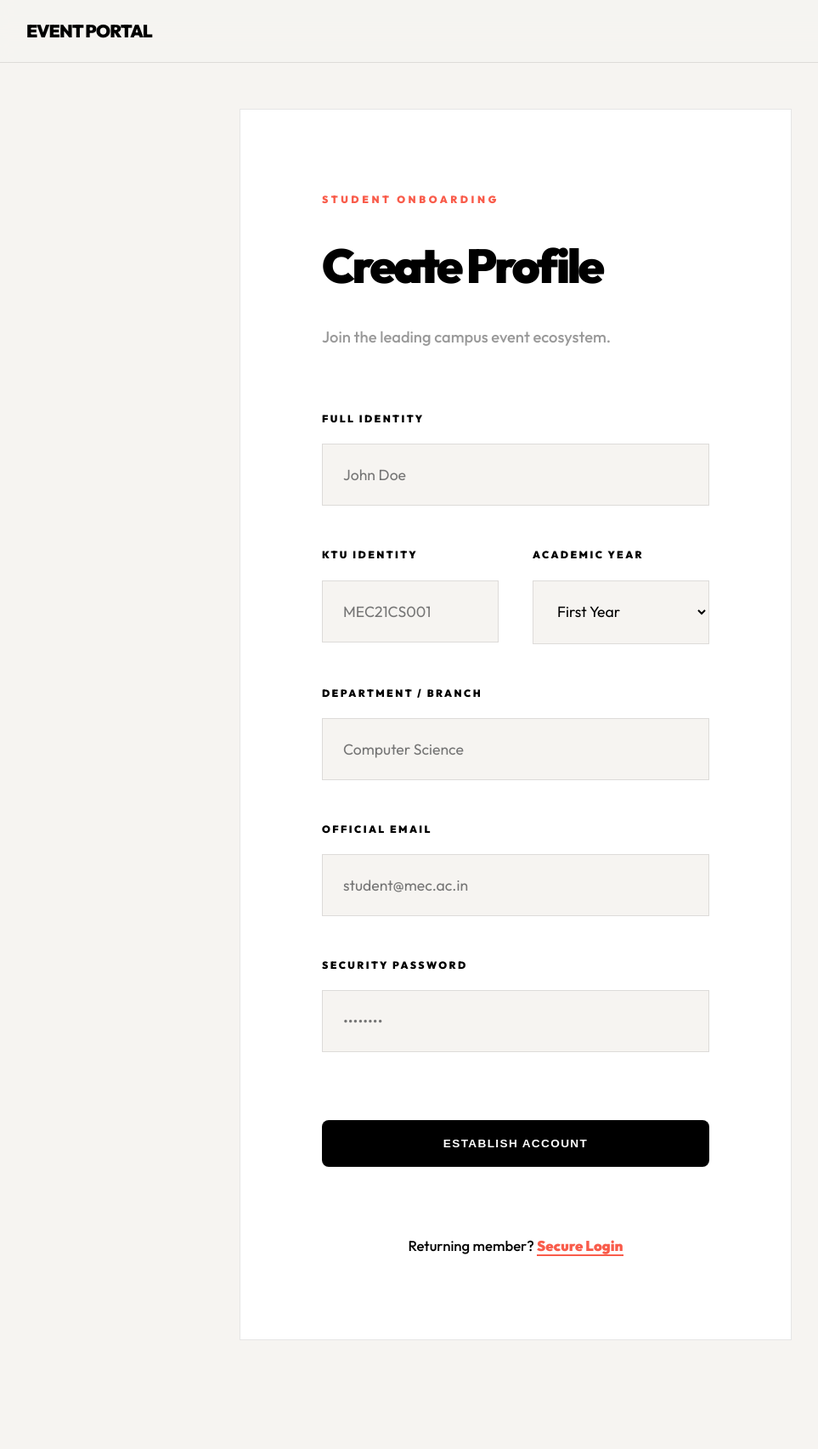
After one commit to danyl-dnl/mec-event-portal, a Flask app: page /signup in a window 1280 px wide. The commit adds this page. Shown: the whole page at 85% size, without its empty margins (33-996 px from the left). Run offline with Flask 3, Linux system fonts and the light colour scheme.

Commit message:
Added sign up option

```diff
--- a/app.py
+++ b/app.py
@@ -71,6 +71,10 @@ def registration_page(event_id):
 def login_page():
     return render_template('login.html')
 
+@app.route('/signup')
+def signup_page():
+    return render_template('signup.html')
+
 # ----------------- API Routes: Events (CRUD) -----------------
 @app.route('/api/events', methods=['GET'])
 def get_events():
@@ -127,7 +131,7 @@ def delete_event(event_id):
 
 # ----------------- API Routes: Auth & Users -----------------
 @app.route('/api/auth/login', methods=['POST'])
-def admin_login():
+def login():
     data = request.json
     email = data.get("email")
     password = data.get("password")
@@ -137,10 +141,84 @@ def admin_login():
     if admin:
         session['user_id'] = str(admin["_id"])
         session['role'] = "admin"
+        session['username'] = "Administrator"
         return jsonify({"message": "Admin Login Success", "role": "admin"})
 
-    # 2. Check Student Collection (Optional: expand if needed)
+    # 2. Check Student Collection
+    student = db.students.find_one({"email": email, "password": password})
+    if student:
+        session['user_id'] = str(student["_id"])
+        session['role'] = "student"
+        session['username'] = student.get("name", "Student")
+        session['ktu_id'] = student.get("ktu_id")
+        return jsonify({"message": "Student Login Success", "role": "student"})
+
     return jsonify({"error": "Invalid credentials"}), 401
+
+@app.route('/api/auth/signup', methods=['POST'])
+def signup():
+    data = request.json
+    ktu_id = data.get("ktu_id")
+    email = data.get("email")
+    password = data.get("password")
+    name = data.get("name")
+    branch = data.get("branch")
+    year = data.get("year")
+
+    # Check if student already exists by email or KTU ID
+    if db.students.find_one({"$or": [{"email": email}, {"ktu_id": ktu_id}]}):
+        return jsonify({"error": "User with this Email or KTU ID already exists"}), 400
+
+    new_student = {
+        "ktu_id": ktu_id,
+        "email": email,
+        "password": password, # In a real app, hash this!
+        "name": name,
+        "branch": branch,
+        "year": year,
+        "created_at": datetime.utcnow(),
+        "last_active": datetime.utcnow()
+    }
+
+    result = db.students.insert_one(new_student)
+
+    # Auto-login after signup
+    session['user_id'] = str(result.inserted_id)
+    session['role'] = "student"
+    session['username'] = name
+    session['ktu_id'] = ktu_id
+
+    return jsonify({"message": "Student Registration Success", "role": "student"}), 201
+
+@app.route('/api/auth/me', methods=['GET'])
+def get_current_user():
+    if 'user_id' not in session:
+        return jsonify({"error": "Not authenticated"}), 401
+
+    user_id = session['user_id']
+    role = session['role']
+
+    if role == 'admin':
+        user = db.admins.find_one({"_id": ObjectId(user_id)})
+        if user:
+            return jsonify({
+                "role": "admin",
+                "email": user.get("email"),
+                "name": "Administrator"
+            })
+    else:
+        user = db.students.find_one({"_id": ObjectId(user_id)})
+        if user:
+            return jsonify({
+                "role": "student",
+                "email": user.get("email"),
+                "name": user.get("name"),
+                "ktu_id": user.get("ktu_id"),
+                "branch": user.get("branch"),
+                "year": user.get("year")
+            })
+
+    return jsonify({"error": "User not found"}), 404
 
 @app.route('/api/auth/logout')
 def logout():
@@ -203,4 +281,5 @@ def get_event_registrations(event_id):
     return jsonify(regs)
 
 if __name__ == '__main__':
-    app.run(debug=True, port=5000)
+    # Using use_reloader=False to prevent WinError 10038 on Windows machines
+    app.run(debug=True, port=5000, use_reloader=False)
--- a/static/css/styles.css
+++ b/static/css/styles.css
@@ -1,29 +1,35 @@
+@import url('https://fonts.googleapis.com/css2?family=Outfit:wght@300;400;500;600;700;800;900&display=swap');
+
 :root {
     --paper: #F6F4F1;
     --stone: #E4DED2;
     --coral: #F95C4B;
     --black: #000000;
+    --text-muted: rgba(0, 0, 0, 0.4);
+    --border: rgba(0, 0, 0, 0.1);
 }
 
 * {
     margin: 0;
     padding: 0;
     box-sizing: border-box;
-    font-family: 'Inter', system-ui, sans-serif;
 }
 
 body {
     background-color: var(--paper);
     color: var(--black);
+    font-family: 'Outfit', sans-serif;
     line-height: 1.6;
+    overflow-x: hidden;
+    min-height: 100vh;
 }
 
 /* --- Layout --- */
 header {
-    background: rgba(246, 244, 241, 0.95);
+    background: rgba(246, 244, 241, 0.9);
     backdrop-filter: blur(20px);
-    border-bottom: 1px solid var(--stone);
-    padding: 1.5rem 8%;
+    border-bottom: 1px solid var(--border);
+    padding: 1.25rem 5%;
     position: fixed;
     top: 0;
     width: 100%;
@@ -34,132 +40,185 @@ header {
 }
 
 .container {
-    max-width: 1200px;
+    max-width: 1400px;
     margin: 0 auto;
-    padding: 0 2rem;
+    padding: 0 4rem;
 }
 
 section {
-    padding: 10rem 0;
+    padding: 12rem 0;
 }
 
 /* --- Components --- */
 .logo {
-    font-weight: 950;
-    font-size: 1.1rem;
-    letter-spacing: -0.02em;
+    font-weight: 900;
+    font-size: 1.3rem;
+    letter-spacing: -0.04em;
     text-transform: uppercase;
+    color: var(--black);
     cursor: pointer;
 }
 
-nav { display: flex; gap: 2.5rem; align-items: center; }
+nav { display: flex; gap: 3rem; align-items: center; }
 nav a {
     color: var(--black);
     text-decoration: none;
-    font-size: 0.75rem;
-    font-weight: 800;
-    letter-spacing: 0.15em;
+    font-size: 0.85rem;
+    font-weight: 700;
+    letter-spacing: 0.05em;
     text-transform: uppercase;
-    transition: 0.2s;
+    transition: 0.3s;
 }
 nav a:hover { color: var(--coral); }
 
-/* Buttons */
+/* --- Buttons --- */
 .btn {
-    padding: 1.1rem 2.2rem;
-    border-radius: 0.25rem;
-    font-size: 0.75rem;
+    padding: 1rem 2.5rem;
+    border-radius: 0.5rem;
+    font-size: 0.85rem;
     font-weight: 800;
     text-transform: uppercase;
-    letter-spacing: 0.15em;
+    letter-spacing: 0.1em;
     cursor: pointer;
-    transition: all 0.4s cubic-bezier(0.16, 1, 0.3, 1);
+    transition: all 0.5s cubic-bezier(0.16, 1, 0.3, 1);
     border: none;
     display: inline-flex;
     align-items: center;
+    justify-content: center;
     gap: 0.75rem;
 }
 
-.btn-primary { background: var(--black); color: #fff; }
-.btn-primary:hover { background: var(--coral); transform: translateY(-2px); box-shadow: 0 10px 20px rgba(0,0,0,0.1); }
+.btn-primary {
+    background: var(--black);
+    color: #fff;
+}
+.btn-primary:hover {
+    background: var(--coral);
+    transform: translateY(-2px);
+    box-shadow: 0 15px 30px rgba(0,0,0,0.1);
+}
 
-.btn-ghost { background: transparent; border: 1.5px solid var(--black); color: var(--black); }
-.btn-ghost:hover { background: var(--black); color: #fff; }
+.btn-ghost {
+    background: transparent;
+    border: 1.5px solid var(--black);
+    color: var(--black);
+}
+.btn-ghost:hover {
+    background: var(--black);
+    color: #fff;
+}
 
 .btn-coral { background: var(--coral); color: #fff; }
 
-/* Grid & Cards */
-.grid { display: grid; grid-template-columns: repeat(auto-fill, minmax(350px, 1fr)); gap: 3rem; margin-top: 4rem; }
+/* --- Grid & Cards --- */
+.grid {
+    display: grid;
+    grid-template-columns: repeat(auto-fill, minmax(380px, 1fr));
+    gap: 4rem;
+    margin-top: 5rem;
+}
 
 .event-card {
     background: #fff;
-    border: 1px solid var(--stone);
+    border: 1px solid var(--border);
+    border-radius: 0.25rem;
     overflow: hidden;
-    transition: 0.4s;
+    transition: all 0.4s cubic-bezier(0.16, 1, 0.3, 1);
+    cursor: pointer;
 }
 
-.event-card:hover { transform: translateY(-5px); border-color: var(--black); }
-.event-card img { width: 100%; height: 250px; object-fit: cover; }
-.card-body { padding: 2.5rem; }
+.event-card:hover {
+    transform: translateY(-8px);
+    border-color: var(--black);
+}
+
+.event-card img {
+    width: 100%;
+    height: 300px;
+    object-fit: cover;
+}
+
+.card-body { padding: 3.5rem; }
 
 .tag {
     background: var(--stone);
-    font-size: 0.65rem;
+    color: var(--black);
+    font-size: 0.7rem;
     font-weight: 850;
-    padding: 0.4rem 0.75rem;
+    padding: 0.4rem 0.8rem;
     display: inline-block;
-    margin-bottom: 1.25rem;
+    margin-bottom: 2rem;
     text-transform: uppercase;
     letter-spacing: 0.1em;
 }
 
-.title { font-size: 1.6rem; font-weight: 800; margin-bottom: 1rem; letter-spacing: -0.02em; }
+.title {
+    font-size: 2rem;
+    font-weight: 850;
+    margin-bottom: 1.5rem;
+    letter-spacing: -0.04em;
+    line-height: 1.1;
+}
 
-.meta-info { color: rgba(0,0,0,0.6); font-size: 0.85rem; margin-bottom: 2rem; }
-.meta-item { display: flex; align-items: center; gap: 0.75rem; margin-bottom: 0.5rem; }
-.meta-item i { color: var(--coral); width: 16px; }
+.meta-info { color: var(--text-muted); font-size: 0.95rem; margin-bottom: 3rem; }
+.meta-item { display: flex; align-items: center; gap: 1rem; margin-bottom: 0.75rem; }
+.meta-item i { color: var(--coral); width: 20px; }
 
-/* Progress Bar */
-.progress-container { background: var(--paper); height: 3px; margin: 1.5rem 0; }
-.progress-bar { height: 100%; background: var(--coral); transition: 1s ease; }
+/* --- Progress Bar --- */
+.progress-container { background: var(--paper); height: 4px; margin: 2rem 0; overflow: hidden; }
+.progress-bar { height: 100%; background: var(--coral); transition: 1.5s ease; }
 
-/* Forms */
+/* --- Forms --- */
 .form-card {
     background: #fff;
-    padding: 5rem;
-    border: 1px solid var(--stone);
-    max-width: 600px;
-    margin: 10rem auto;
+    padding: 6rem;
+    border: 1px solid var(--border);
+    max-width: 650px;
+    margin: 8rem auto;
 }
 
-.form-group { margin-bottom: 2.5rem; }
+.form-group { margin-bottom: 3rem; }
 .form-group label {
     display: block;
-    font-size: 0.7rem;
+    font-size: 0.75rem;
     font-weight: 850;
     text-transform: uppercase;
-    letter-spacing: 0.15em;
-    margin-bottom: 1rem;
+    letter-spacing: 0.2em;
+    margin-bottom: 1.25rem;
 }
 
 input, select, textarea {
     width: 100%;
-    padding: 1.25rem;
+    padding: 1.5rem;
     background: var(--paper);
-    border: 1px solid var(--stone);
-    font-size: 1rem;
+    border: 1px solid var(--border);
+    font-size: 1.1rem;
     outline: none;
+    font-family: inherit;
+    transition: 0.3s;
 }
 
-input:focus { border-color: var(--black); }
+input:focus, select:focus, textarea:focus { border-color: var(--black); }
 
-/* Table Dashboard */
-.table-panel { background: #fff; border: 1px solid var(--stone); margin-top: 4rem; overflow: hidden; }
+/* --- Table Dashboard --- */
+.table-panel {
+    background: #fff;
+    border: 1px solid var(--border);
+    margin-top: 5rem;
+}
 table { width: 100%; border-collapse: collapse; }
-th { text-align: left; padding: 1.5rem 2rem; background: var(--stone); font-size: 0.75rem; font-weight: 900; text-transform: uppercase; letter-spacing: 0.1em; }
-td { padding: 1.5rem 2rem; border-bottom: 1px solid var(--paper); font-size: 0.95rem; }
+th {
+    text-align: left;
+    padding: 2.5rem;
+    background: var(--stone);
+    font-size: 0.8rem;
+    font-weight: 950;
+    text-transform: uppercase;
+    letter-spacing: 0.15em;
+}
+td { padding: 2.5rem; border-bottom: 1px solid var(--paper); font-size: 1.05rem; }
 
-/* Modal */
+/* --- Modal --- */
 .modal-overlay {
     display: none;
     position: fixed;
@@ -172,12 +231,31 @@ td { padding: 1.5rem 2rem; border-bottom: 1px solid var(--paper); font-size: 0.9
 
 .modal-content {
     background: #fff;
-    max-width: 700px;
+    max-width: 800px;
     margin: 0 auto;
-    padding: 5rem;
-    border: 1px solid var(--stone);
+    padding: 6rem;
+    border: 1px solid var(--border);
 }
 
-/* Animations */
-.fade-in { animation: fadeIn 0.6s ease-out forwards; }
-@keyframes fadeIn { from { opacity: 0; transform: translateY(15px); } to { opacity: 1; transform: translateY(0); } }
+/* --- Animations --- */
+.fade-in { animation: fadeIn 0.8s ease-out forwards; }
+@keyframes fadeIn {
+    from { opacity: 0; transform: translateY(20px); }
+    to { opacity: 1; transform: translateY(0); }
+}
+
+/* --- Skeleton Loading --- */
+.loading-skeleton {
+    background: linear-gradient(
+        90deg,
+        var(--paper) 25%,
+        var(--stone) 50%,
+        var(--paper) 75%
+    );
+    background-size: 200% 100%;
+    animation: skeleton-loading 1.5s infinite;
+}
+@keyframes skeleton-loading {
+    0% { background-position: 200% 0; }
+    100% { background-position: -200% 0; }
+}
--- /dev/null
+++ b/templates/signup.html
@@ -0,0 +1,112 @@
+<!DOCTYPE html>
+<html lang="en">
+<head>
+    <meta charset="UTF-8">
+    <meta name="viewport" content="width=device-width, initial-scale=1.0">
+    <title>Join Event Portal | Create Student Account</title>
+    <link rel="stylesheet" href="/static/css/styles.css">
+    <link href="https://fonts.googleapis.com/css2?family=Inter:wght@400;500;600;700;800;900&display=swap" rel="stylesheet">
+    <link rel="stylesheet" href="https://cdnjs.cloudflare.com/ajax/libs/font-awesome/6.4.0/css/all.min.css">
+</head>
+<body style="background: var(--paper);">
+    <header>
+        <div class="logo" style="cursor:pointer" onclick="window.location.href='/'">EVENT PORTAL</div>
+    </header>
+
+    <div class="container fade-in" style="padding-top: 8rem; padding-bottom: 8rem;">
+        <div class="form-card" style="margin: 0 auto; max-width: 650px;">
+            <span style="color: var(--coral); font-weight: 900; font-size: 0.75rem; letter-spacing: 0.3em; text-transform: uppercase; margin-bottom: 1.5rem; display: block;">STUDENT ONBOARDING</span>
+            <h1 style="font-size: 3.5rem; font-weight: 900; letter-spacing: -0.06em; margin-bottom: 1.5rem; color:var(--black);">Create Profile</h1>
+            <p style="color: var(--text-muted); font-size: 1.15rem; margin-bottom: 4.5rem; font-weight: 500;">Join the leading campus event ecosystem.</p>
+
+            <form id="signup-form">
+                <div class="form-group">
+                    <label>Full Identity</label>
+                    <input type="text" id="name" required placeholder="John Doe">
+                </div>
+                <div class="form-row" style="display: grid; grid-template-columns: 1fr 1fr; gap: 2.5rem;">
+                    <div class="form-group">
+                        <label>KTU Identity</label>
+                        <input type="text" id="ktu_id" required placeholder="MEC21CS001">
+                    </div>
+                    <div class="form-group">
+                        <label>Academic Year</label>
+                        <select id="year" required style="width: 100%;">
+                            <option value="1">First Year</option>
+                            <option value="2">Second Year</option>
+                            <option value="3">Third Year</option>
+                            <option value="4">Fourth Year</option>
+                        </select>
+                    </div>
+                </div>
+                <div class="form-group">
+                    <label>Department / Branch</label>
+                    <input type="text" id="branch" required placeholder="Computer Science">
+                </div>
+                <div class="form-group">
+                    <label>Official Email</label>
+                    <input type="email" id="email" required placeholder="student@mec.ac.in">
+                </div>
+                <div class="form-group">
+                    <label>Security Password</label>
+                    <input type="password" id="password" required placeholder="••••••••">
+                </div>
+
+                <button type="submit" class="btn btn-primary" style="width:100%; justify-content: center; margin-top: 2rem; padding: 1.25rem;">Establish Account</button>
+            </form>
+
+            <div id="error" style="color: #fff; margin-top: 2.5rem; font-size: 0.85rem; font-weight: 800; text-align: center; text-transform: uppercase; display: none; background: var(--coral); padding: 1.25rem; border-radius: 0.25rem;">
+                <i class="fas fa-exclamation-triangle"></i> Registration Failed
+            </div>
+
+            <div style="margin-top: 5rem; text-align: center;">
+                <p style="font-size: 1.05rem; color: var(--black); font-weight: 500;">Returning member? <a href="/login" style="color: var(--coral); font-weight: 850; text-decoration: none; border-bottom: 2px solid var(--coral);">Secure Login</a></p>
+            </div>
+        </div>
+    </div>
+
+    <script>
+        document.getElementById('signup-form').onsubmit = async (e) => {
+            e.preventDefault();
+            const btn = e.target.querySelector('button');
+            const errDiv = document.getElementById('error');
+
+            btn.disabled = true;
+            btn.innerText = 'Creating Profile...';
+            errDiv.style.display = 'none';
+
+            const payload = {
+                name: document.getElementById('name').value,
+                ktu_id: document.getElementById('ktu_id').value,
+                year: document.getElementById('year').value,
+                branch: document.getElementById('branch').value,
+                email: document.getElementById('email').value,
+                password: document.getElementById('password').value
+            };
+
+            try {
+                const res = await fetch('/api/auth/signup', {
+                    method: 'POST',
+                    headers: {'Content-Type': 'application/json'},
+                    body: JSON.stringify(payload)
+                });
+
+                const data = await res.json();
+
+                if (res.ok) {
+                    window.location.href = '/';
+                } else {
+                    errDiv.innerText = data.error || 'Registration Failed';
+                    errDiv.style.display = 'block';
+                    btn.disabled = false;
+                    btn.innerText = 'Log In';
+                }
+            } catch (err) {
+                alert('Database Connection Failed.');
+                btn.disabled = false;
+                btn.innerText = 'Log In';
+            }
+        };
+    </script>
+</body>
+</html>
```
Also changed, not shown: templates/admin.html (+24 -19 lines), templates/event_details.html (+8 -3 lines), templates/index.html (+24 -15 lines), templates/login.html (+30 -16 lines), templates/register.html (+18 -0 lines).
